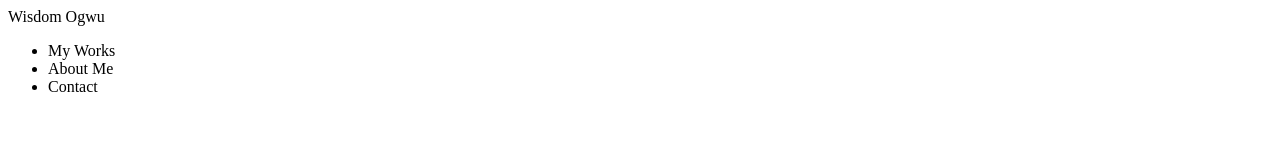
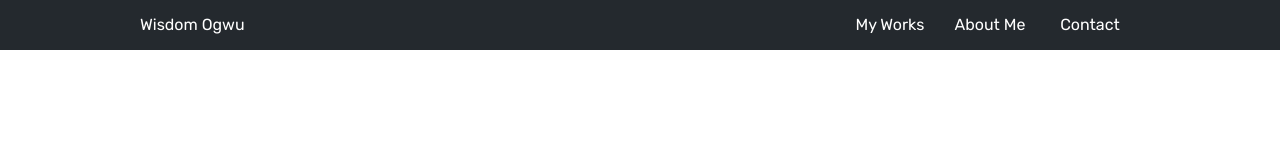
Before and after one commit to jSenor/jsenor.github.io, a website: page index.html in a window 1280 px wide. Drawn offline with Linux system fonts and the light colour scheme.

Commit message:
Designed desktop version of the navigation

```diff
--- a/gulpfile.js
+++ b/gulpfile.js
@@ -18,3 +18,5 @@ gulp.task("watch", function(){
 	gulp.watch("src/stylesheets/*.scss", ["styles"]);
 	gulp.watch("src/javascripts/*.js", ["javascript"]);
 });
+
+gulp.task("default", ["watch"]);
--- a/index.html
+++ b/index.html
@@ -3,11 +3,13 @@
 <head>
 	<title>Wisdom Ogwu</title>
 	<link href="build/stylesheets/styles.css" rel="stylesheet" type="text/css" />
+	<link href="https://fonts.googleapis.com/css?family=Rubik" rel="stylesheet">
 </head>
 <body>
 	<div class="wrapper">
 
 		<!-- Navigation -->
+		<div class="nav-wrapper">
 			<section class="navigation">
 				<div class="title">Wisdom Ogwu</div>
 				<ul>
@@ -16,6 +18,7 @@
 					<li>Contact</li>
 				</ul>
 			</section>
+		</div>
 
 	</div>
 </body>
--- /dev/null
+++ b/src/stylesheets/navigation.scss
@@ -0,0 +1,38 @@
+.nav-wrapper{
+	background-color: $accent-color;
+	color: white;
+}
+
+.navigation{
+	height: 50px;
+	line-height: 50px;
+	max-width: 1000px;
+	margin: auto;
+	display: flex;
+
+	& > *{
+		flex: 1 1 30%;
+	}
+
+	.title{
+		flex: 3 2 70%;
+	}
+
+	ul{
+		display: flex;
+
+		li{
+			list-style-type: none;
+			text-align: center;
+			flex-grow: 0;
+			flex-shrink: 0;
+			flex-basis: 100px;
+			cursor: pointer;
+
+			&:hover{
+				background-color: lighten($accent-color, 10%);
+			}
+		}
+
+	}
+}
--- a/src/stylesheets/styles.scss
+++ b/src/stylesheets/styles.scss
@@ -1 +1,9 @@
-$main-color: #e6ae48;
+@import "variables";
+
+*{
+	margin: 0;
+	padding: 0;
+	font-family: Rubik, sans-serif;
+}
+
+@import "navigation";
--- /dev/null
+++ b/src/stylesheets/variables.scss
@@ -0,0 +1,2 @@
+$main-color: #e6ae48;
+$accent-color: #24292e;
```
Also changed, not shown: build/stylesheets/styles.css. Lines whose indentation alone changed are shown as unchanged.
